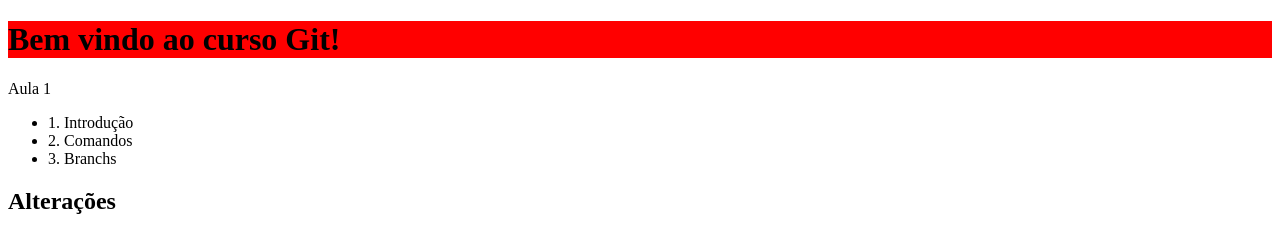
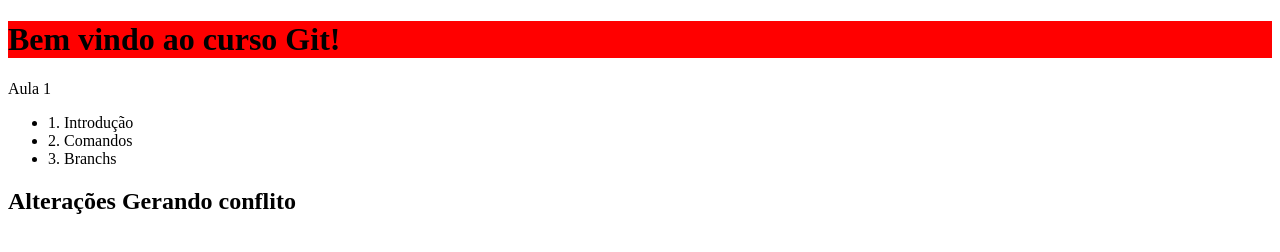
Before and after one commit to michelmedeiros/curso-git, a plain HTML site: page index.html in a window 1280 px wide. Drawn offline with Linux system fonts and the light colour scheme.

Commit message:
Gerando conflito

```diff
--- a/index.html
+++ b/index.html
@@ -14,7 +14,7 @@
         <li>2. Comandos</li>
         <li>3. Branchs</li>
     </ul>
-    <h2>Alterações</h2>
+    <h2>Alterações Gerando conflito</h2>
 </body>
 
 </html>
```
